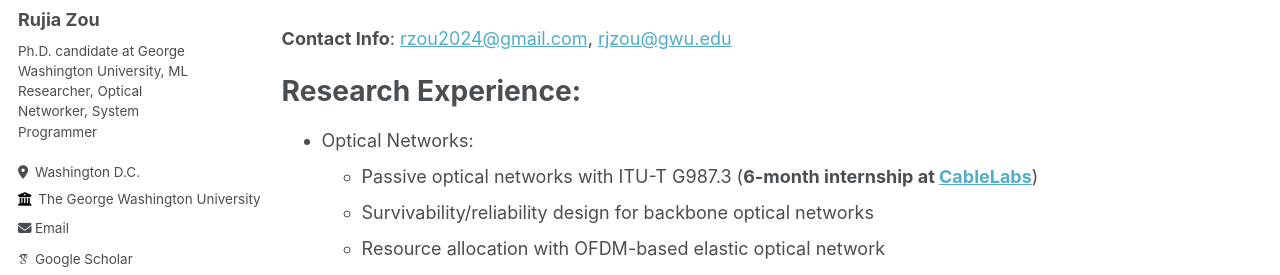
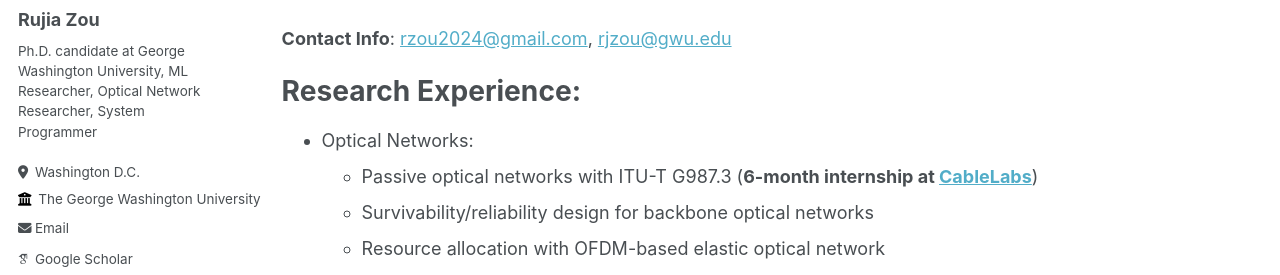
Before and after one commit to RujiaZou/RujiaZou.github.io, a Jekyll site: the page built from _pages/about.md, in a window 1280 px wide. Shown: the part 262-537 px from the top of the page. Built offline with Jekyll 4.4.1, drawn with Linux system fonts in a browser that asks for light colours; some web fonts are replaced.

Commit message:
Update _config.yml

```diff
--- a/_config.yml
+++ b/_config.yml
@@ -24,7 +24,7 @@ author:
   avatar           : "profile.png"
   name             : "Rujia Zou"
   pronouns         : # example: "he/his"
-  bio              : "Ph.D. candidate at George Washington University, ML Researcher, Optical Networker, System Programmer"
+  bio              : "Ph.D. candidate at George Washington University, ML Researcher, Optical Network Researcher, System Programmer"
   location         : "Washington D.C."
   employer         : "The George Washington University"
   uri              : # URL
```
